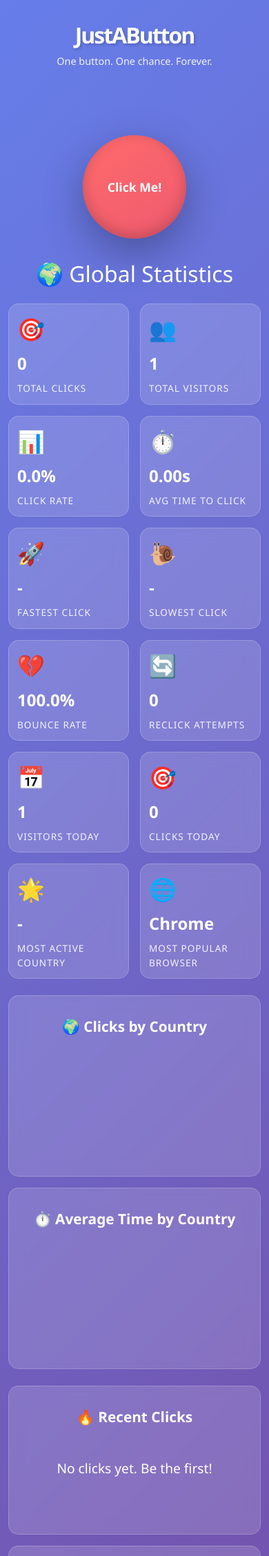
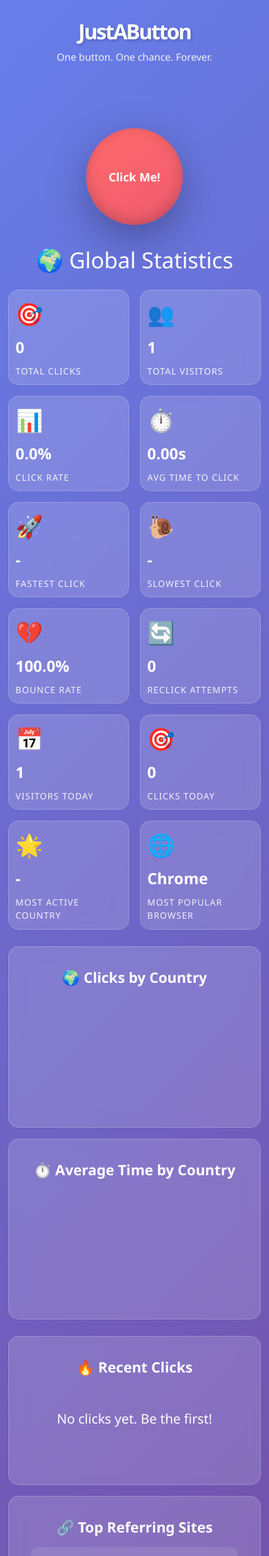
Before and after one commit to nadermx/justabutton, a Django app: page / in a window 390 px wide. Shown: the top 2256 px of the page at 69% size. Run offline with Django 5.2, Linux system fonts and the light colour scheme; data comes from the database, SQL or seed files in the repository; data that the repository does not hold is empty; a map, chart or similar area stays blank.

Commit message:
Fix mobile overflow down to 320px and improve share URL encoding
Mobile responsive fixes:
- Add word-break to stat-value and stat-label to prevent overflow
- Add 465px breakpoint for smooth scaling (button 140px, stats 1.4rem)
- Add 320px breakpoint for smallest screens (button 120px, stats 1.2rem)
- Reduce padding progressively: 465px (0.6rem) -> 380px (0.5rem) -> 320px (0.4rem)
- Override Bootstrap row margins to prevent overflow
- Add max-width and overflow:hidden to share-section
- Reduce header padding on all small screen sizes
- Reduce letter-spacing on tiny screens

Share URL encoding fixes:
- Add comprehensive validation for all extracted values
- Check for NaN, Infinity, and negative numbers
- Cap rank and percentage at max bit values (4095)
- Use bitwise AND to ensure values fit in allocated bits
- Handle edge cases like "~#Infinity" rank gracefully
- Prevent empty or invalid encoded strings

```diff
--- a/button/templates/button/index.html
+++ b/button/templates/button/index.html
@@ -310,6 +314,18 @@
             justify-content: center;
             flex-wrap: wrap;
             margin-top: 1rem;
+            max-width: 100%;
+        }
+
+        /* Ensure Bootstrap rows don't cause overflow */
+        .row {
+            margin-left: 0;
+            margin-right: 0;
+        }
+
+        .row > * {
+            padding-left: calc(var(--bs-gutter-x) * 0.5);
+            padding-right: calc(var(--bs-gutter-x) * 0.5);
         }
 
         .share-btn {
@@ -456,6 +472,61 @@
             }
         }
 
+        @media (max-width: 465px) {
+            h1 {
+                font-size: 1.9rem;
+            }
+
+            .subtitle {
+                font-size: 0.9rem;
+            }
+
+            #theButton {
+                width: 140px;
+                height: 140px;
+                font-size: 1.05rem;
+            }
+
+            .stat-value {
+                font-size: 1.4rem;
+            }
+
+            .stat-label {
+                font-size: 0.8rem;
+            }
+
+            .stat-card {
+                padding: 0.6rem;
+            }
+
+            .share-section h3 {
+                font-size: 1.05rem;
+            }
+
+            .share-section p {
+                font-size: 0.75rem;
+            }
+
+            .share-btn {
+                width: 40px;
+                height: 40px;
+                font-size: 0.95rem;
+            }
+
+            .share-buttons {
+                gap: 0.55rem;
+            }
+
+            .container {
+                padding-left: 0.875rem;
+                padding-right: 0.875rem;
+            }
+
+            header {
+                padding: 1.75rem 0.75rem 0.75rem;
+            }
+        }
+
         @media (max-width: 380px) {
             h1 {
                 font-size: 1.7rem;
@@ -784,12 +919,21 @@
 
         function encodePerformance(perf) {
             // Extract time in centiseconds (e.g., "0.94" -> 94)
-            const time = Math.round(parseFloat(perf.time) * 100);
+            let time = Math.round(parseFloat(perf.time) * 100);
+            if (isNaN(time) || !isFinite(time) || time < 0) time = 0;
 
             // Extract rank number (e.g., "🥇 #1" -> 1, "~#45" -> 45)
             let rank = 0;
-            const rankMatch = perf.rank.match(/#?(\d+)/);
-            if (rankMatch) rank = parseInt(rankMatch[1]);
+            if (perf.rank) {
+                const rankMatch = perf.rank.match(/#?(\d+)/);
+                if (rankMatch) {
+                    rank = parseInt(rankMatch[1]);
+                    // Validate rank is a finite number
+                    if (isNaN(rank) || !isFinite(rank) || rank < 0) rank = 0;
+                    // Cap rank at max value (4095)
+                    if (rank > 4095) rank = 4095;
+                }
+            }
 
             // Extract percentage and direction (e.g., "🚀 38.6% faster" -> 386 and 1 for faster)
             let percentage = 0;
@@ -798,12 +942,21 @@
                 const percMatch = perf.comparison.match(/([\d.]+)%/);
                 if (percMatch) {
                     percentage = Math.round(parseFloat(percMatch[1]) * 10);
+                    // Validate percentage
+                    if (isNaN(percentage) || !isFinite(percentage) || percentage < 0) percentage = 0;
+                    // Cap percentage at max value (4095)
+                    if (percentage > 4095) percentage = 4095;
                     faster = perf.comparison.includes('faster') ? 1 : 0;
                 }
             }
 
+            // Ensure all values are safe before packing
+            time = time & 0xFFFF;
+            rank = rank & 0xFFF;
+            percentage = percentage & 0xFFF;
+            faster = faster & 1;
+
             // Pack into single number: time(16bits) | rank(12bits) | percentage(12bits) | faster(1bit)
-            // Max values: time=65535 (655.35s), rank=4095, percentage=4095 (409.5%)
             const packed = (time << 25) | (rank << 13) | (percentage << 1) | faster;
 
             console.log('Encoding performance:', { perf, time, rank, percentage, faster, packed });
```
Also changed, not shown: other parts of button/templates/button/index.html (+68 -0 lines).
